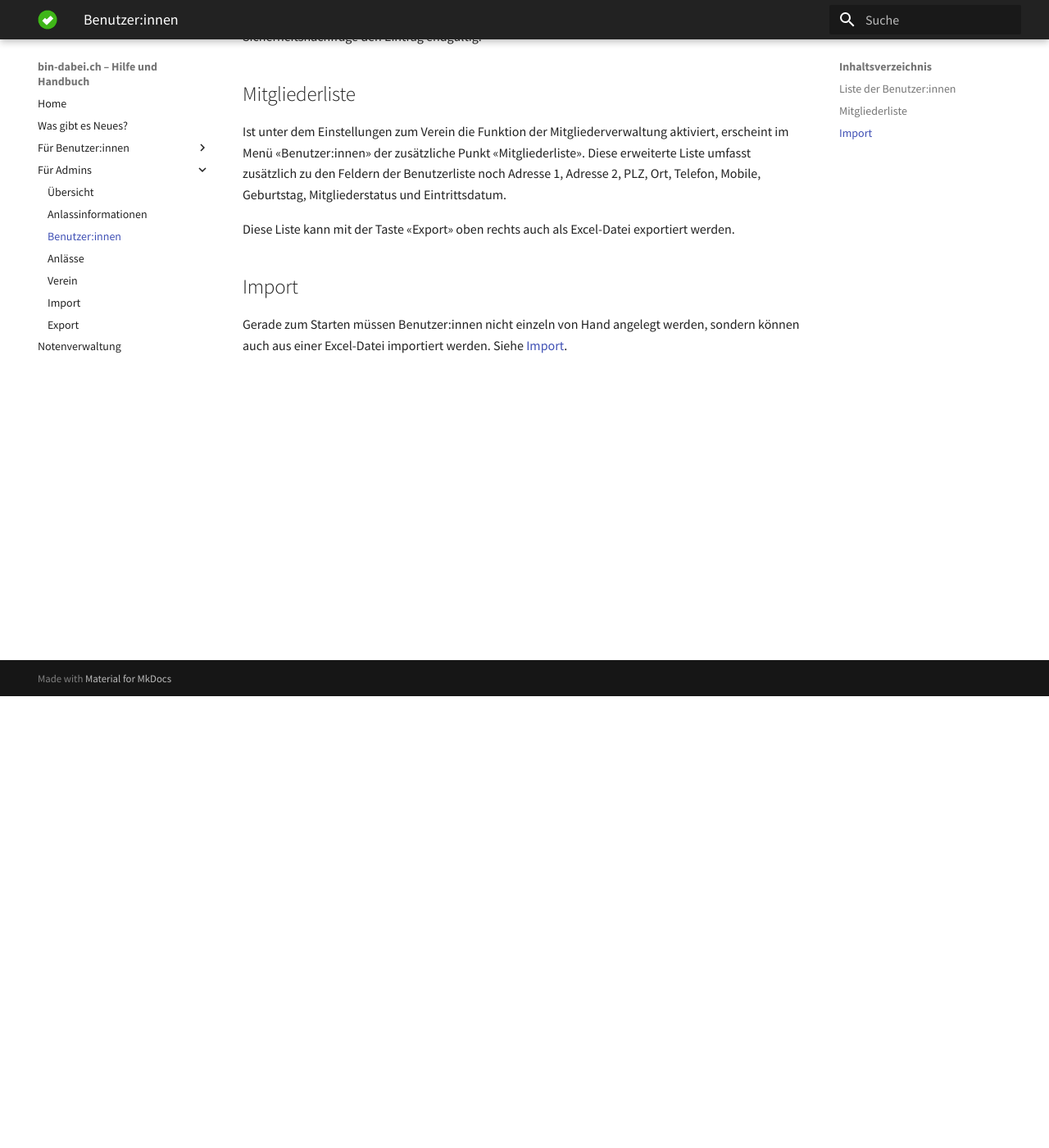
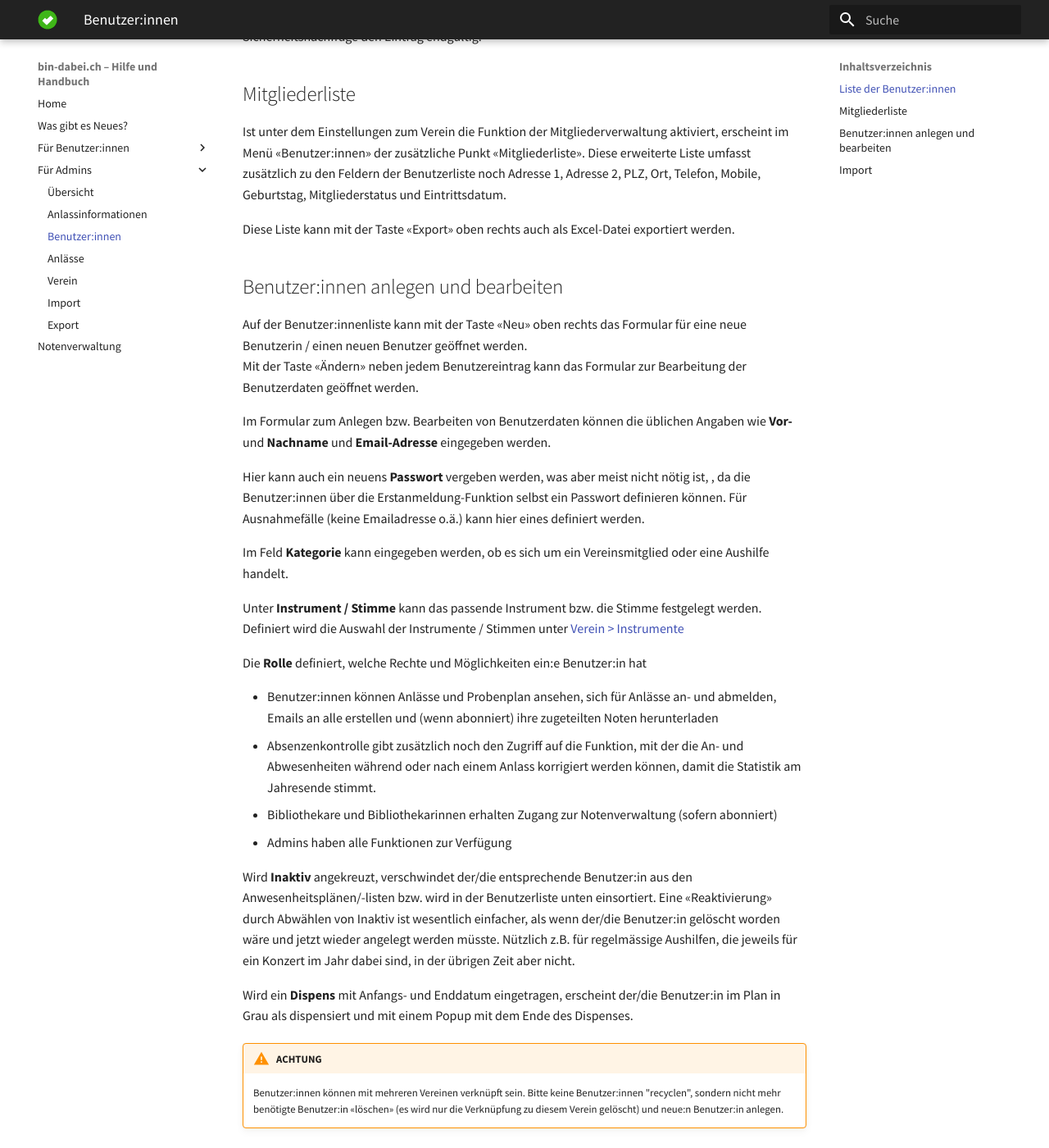
Before and after one commit to ritterg/bin-dabei-dokumentation, an MkDocs documentation site: the page built from docs/admin/benutzer.md, in a window 1280 px wide and 1400 px high, scrolled down 551 px. Shown: the whole window at 82% size. Built offline with MkDocs 1.6.1 and Material for MkDocs 9.7.7, drawn with Linux system fonts in a browser that asks for light colours; some web fonts are replaced.

Commit message:
Admin > Benutzer

```diff
--- a/docs/admin/benutzer.md
+++ b/docs/admin/benutzer.md
@@ -19,5 +19,31 @@ Ist unter dem Einstellungen zum Verein die Funktion der Mitgliederverwaltung akt
 
 Diese Liste kann mit der Taste «Export» oben rechts auch als Excel-Datei exportiert werden.
 
+## Benutzer:innen anlegen und bearbeiten
+Auf der Benutzer:innenliste kann mit der Taste «Neu» oben rechts das Formular für eine neue Benutzerin / einen neuen Benutzer geöffnet werden.
+Mit der Taste «Ändern» neben jedem Benutzereintrag kann das Formular zur Bearbeitung der Benutzerdaten geöffnet werden.
+
+Im Formular zum Anlegen bzw. Bearbeiten von Benutzerdaten können die üblichen Angaben wie **Vor-** und **Nachname** und **Email-Adresse** eingegeben werden.
+
+Hier kann auch ein neuens **Passwort** vergeben werden, was aber meist nicht nötig ist, , da die Benutzer:innen über die Erstanmeldung-Funktion selbst ein Passwort definieren können. Für Ausnahmefälle (keine Emailadresse o.ä.) kann hier eines definiert werden.
+
+Im Feld **Kategorie** kann eingegeben werden, ob es sich um ein Vereinsmitglied oder eine Aushilfe handelt.
+
+Unter **Instrument / Stimme** kann das passende Instrument bzw. die Stimme festgelegt werden. Definiert wird die Auswahl der Instrumente / Stimmen unter [Verein > Instrumente](/admin/verein)
+
+Die **Rolle** definiert, welche Rechte und Möglichkeiten ein:e Benutzer:in hat
+
+- Benutzer:innen können Anlässe und Probenplan ansehen, sich für Anlässe an- und abmelden, Emails an alle erstellen und (wenn abonniert) ihre zugeteilten Noten herunterladen
+- Absenzenkontrolle gibt zusätzlich noch den Zugriff auf die Funktion, mit der die An- und Abwesenheiten während oder nach einem Anlass korrigiert werden können, damit die Statistik am Jahresende stimmt.
+- Bibliothekare und Bibliothekarinnen erhalten Zugang zur Notenverwaltung (sofern abonniert)
+- Admins haben alle Funktionen zur Verfügung
+
+Wird **Inaktiv** angekreuzt, verschwindet der/die entsprechende Benutzer:in aus den Anwesenheitsplänen/-listen bzw. wird in der Benutzerliste unten einsortiert. Eine «Reaktivierung» durch Abwählen von Inaktiv ist wesentlich einfacher, als wenn der/die Benutzer:in gelöscht worden wäre und jetzt wieder angelegt werden müsste. Nützlich z.B. für regelmässige Aushilfen, die jeweils für ein Konzert im Jahr dabei sind, in der übrigen Zeit aber nicht.
+
+Wird ein **Dispens** mit Anfangs- und Enddatum eingetragen, erscheint der/die Benutzer:in im Plan in Grau als dispensiert und mit einem Popup mit dem Ende des Dispenses.
+
+!!! warning "ACHTUNG"
+    Benutzer:innen können mit mehreren Vereinen verknüpft sein. Bitte keine Benutzer:innen "recyclen", sondern nicht mehr benötigte Benutzer:in «löschen» (es wird nur die Verknüpfung zu diesem Verein gelöscht) und neue:n Benutzer:in anlegen.
+
 ## Import
 Gerade zum Starten müssen Benutzer:innen nicht einzeln von Hand angelegt werden, sondern können auch aus einer Excel-Datei importiert werden. Siehe [Import](/admin/import).
```
Also changed, not shown: docs/admin/anlassinformationen.md (added, +8 -0 lines), docs/admin/index.md (+1 -0 lines).
